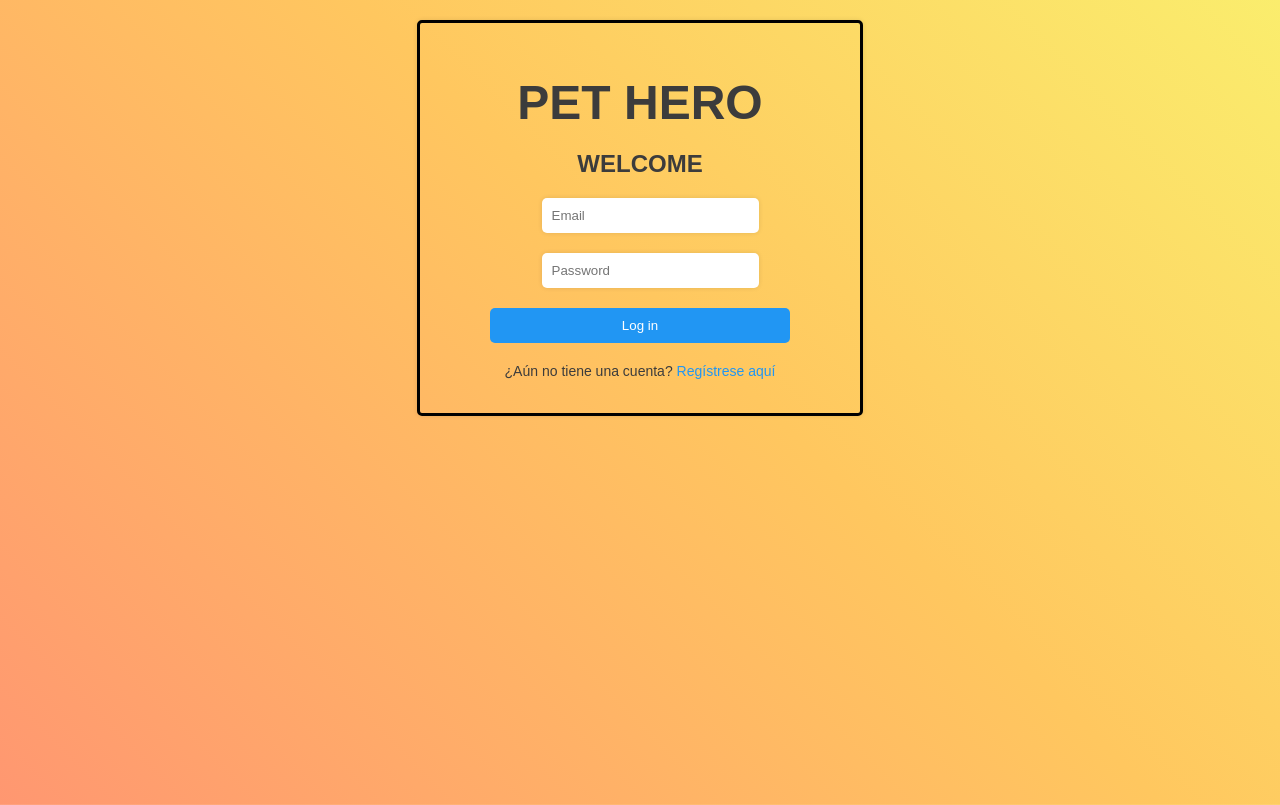
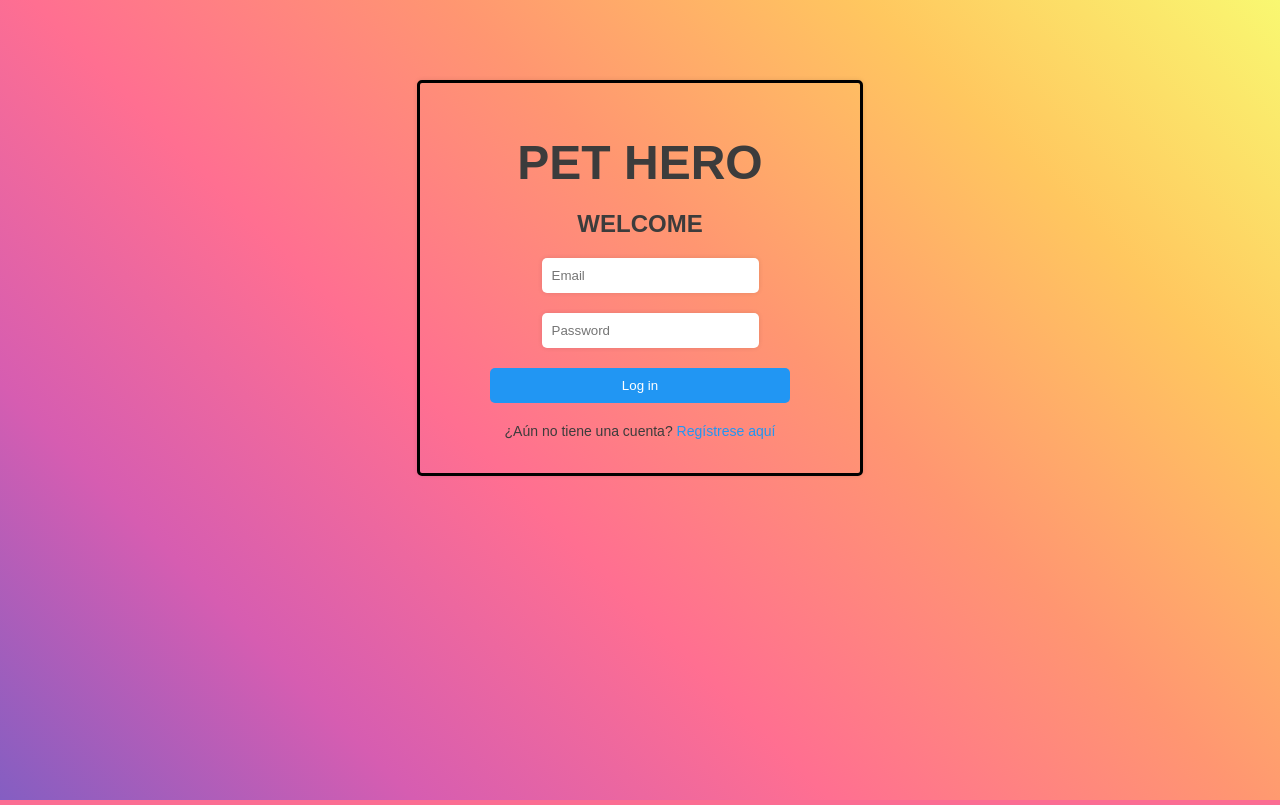
Before and after one commit to SantiagoYanos/TP-Final-4, a PHP site: page /Views/login.php in a window 1280 px wide. Run offline with PHP 8.4, Linux system fonts and the light colour scheme; the template is opened without the code that fills it, so the values that code supplies are empty; a stand-in replaces the project's code that opens the database connection; some libraries are stand-ins or nearby versions.

Commit message:
Fix: Login visual

```diff
--- a/Views/css/login.css
+++ b/Views/css/login.css
@@ -22,15 +22,15 @@
     font-family: Arial, sans-serif;
     background-repeat:no-repeat;
     background-image: var(--gradient);
-    background-size: 400%;
+    background-size: cover;
     animation: bg-animation 5s infinite alternate;
-    height: 97.1vh;
+    margin: 0;
+    height: 100vh;
   }
 
   .center {
-
     max-width: 400px;
-    margin: 20px auto;
+    margin: auto;
     padding: 20px;
     border-radius: 5px;
     box-shadow: 0 0 5px rgba(0, 0, 0, 0.1);
@@ -116,3 +116,7 @@
       background-position: right;
     }
   }
+
+  .top-space {
+    height: 10%;
+  }
--- a/Views/login.php
+++ b/Views/login.php
@@ -16,6 +16,10 @@
 <a href=<?php echo FRONT_ROOT . "Auth/ShowChooseSide" ?>></a>
 
 <body>
+
+    <div class="top-space"></div>
+
+
     <div class="center">
         <h1>PET HERO</h1>
         <h2>WELCOME</h2>
```
